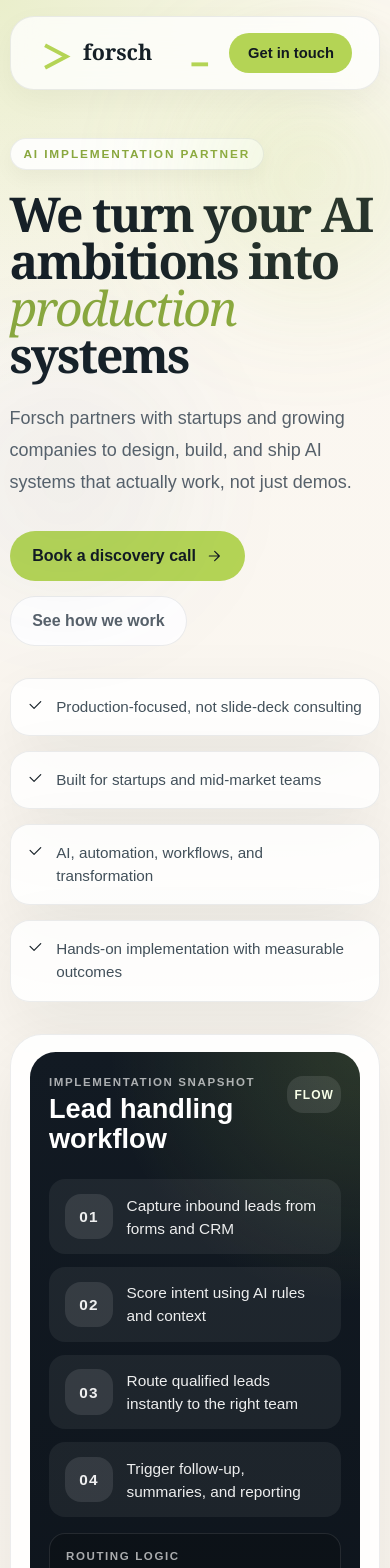
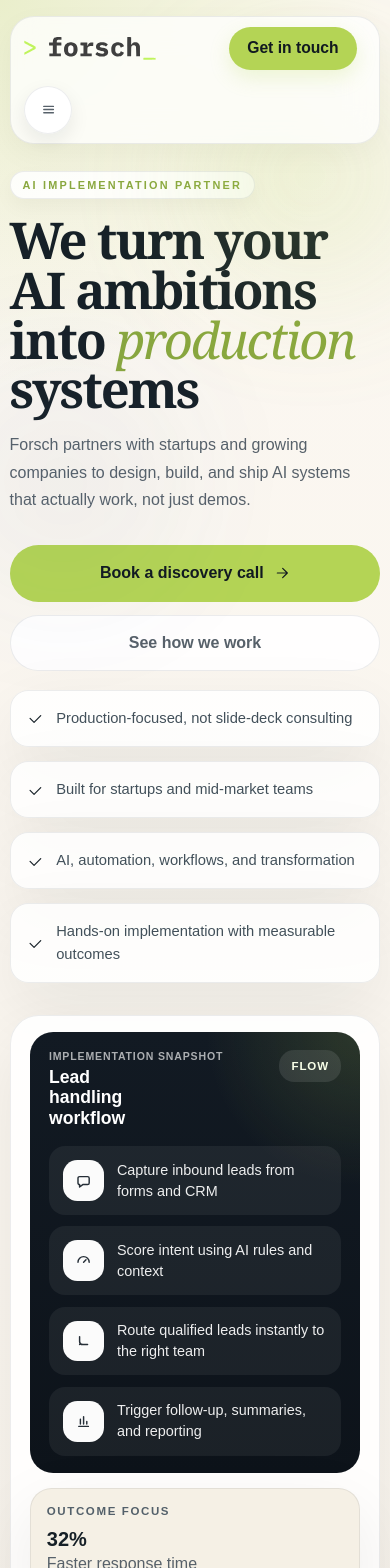
Before and after one commit to viggneshk/forsch, a Next.js app: page / in a window 390 px wide. Shown: the top 1568 px of the page. Built offline with nearby package versions, Linux system fonts and the light colour scheme.

Commit message:
Refine mobile layout and navigation

```diff
--- a/app/globals.css
+++ b/app/globals.css
@@ -107,7 +107,41 @@ aside {
 
 .logo {
   width: auto;
-  height: 2.2rem;
+  height: 1.2rem;
+  object-fit: contain;
+}
+
+.brand {
+  display: inline-flex;
+  align-items: center;
+  flex: 0 0 auto;
+}
+
+.mobile-menu-button {
+  display: none;
+  align-items: center;
+  justify-content: center;
+  width: 3rem;
+  height: 3rem;
+  border: 1px solid var(--border);
+  border-radius: 999px;
+  background: rgba(255, 255, 255, 0.96);
+  color: var(--muted);
+  box-shadow: 0 8px 20px rgba(15, 22, 29, 0.08);
+}
+
+.mobile-header-cta,
+.mobile-menu-cta {
+  display: none;
+}
+
+.menu-icon {
+  width: 1.2rem;
+  height: 1.2rem;
+}
+
+.mobile-menu-panel {
+  display: none;
 }
 
 .desktop-nav {
@@ -335,6 +369,32 @@ aside {
   text-transform: uppercase;
 }
 
+.workflow-badge,
+.service-badge {
+  display: inline-flex;
+  align-items: center;
+  justify-content: center;
+  width: 3rem;
+  height: 3rem;
+  border-radius: 1rem;
+  flex: 0 0 auto;
+}
+
+.workflow-badge {
+  background: rgba(255, 255, 255, 0.98);
+  color: #252e37;
+}
+
+.service-badge {
+  background: #f7f4ed;
+  color: #29323a;
+}
+
+.service-icon {
+  width: 1.2rem;
+  height: 1.2rem;
+}
+
 .workflow-list {
   display: grid;
   gap: 0.8rem;
@@ -350,7 +410,7 @@ aside {
   background: rgba(255, 255, 255, 0.06);
 }
 
-.workflow-item span {
+.workflow-item > span:last-child {
   color: rgba(255, 255, 255, 0.92);
   font-size: 0.96rem;
   line-height: 1.5;
@@ -488,18 +548,6 @@ aside {
   padding: 1.5rem;
 }
 
-.card-chip {
-  display: inline-flex;
-  padding: 0.4rem 0.7rem;
-  border-radius: 999px;
-  background: #eef4db;
-  color: #6d862f;
-  text-transform: uppercase;
-  letter-spacing: 0.12em;
-  font-size: 0.72rem;
-  font-weight: 700;
-}
-
 .info-card h3,
 .use-case-card {
   margin: 1rem 0 0;
@@ -604,13 +652,84 @@ aside {
   }
 
   .site-header {
+    top: 0.8rem;
+    min-height: 4.1rem;
+    margin-bottom: 1.25rem;
+    padding: 0.6rem 0.85rem;
+    align-items: center;
+    justify-content: space-between;
     flex-wrap: wrap;
-    justify-content: center;
     border-radius: 1.5rem;
+  }
+
+  .logo {
+    height: 1.45rem;
+  }
+
+  .brand {
+    min-width: 0;
+    max-width: calc(100% - 4rem);
   }
 
   .desktop-nav {
     display: none;
+  }
+
+  .site-header > .button {
+    display: none;
+  }
+
+  .mobile-header-cta {
+    display: inline-flex;
+    align-items: center;
+    justify-content: center;
+    min-height: 2.7rem;
+    padding: 0.75rem 1.15rem;
+    border-radius: 999px;
+    background: var(--accent);
+    color: #111920;
+    font-size: 0.98rem;
+    font-weight: 700;
+    margin-left: auto;
+    margin-right: 0.55rem;
+    box-shadow: 0 8px 20px rgba(180, 212, 85, 0.22);
+  }
+
+  .mobile-menu-button {
+    display: inline-flex;
+  }
+
+  .site-header.mobile-menu-open {
+    padding-bottom: 1rem;
+  }
+
+  .mobile-menu-panel {
+    display: block;
+    width: 100%;
+    margin-top: 0.75rem;
+    padding: 1.2rem;
+    border: 1px solid var(--border);
+    border-radius: 1.6rem;
+    background: rgba(255, 255, 255, 0.95);
+    box-shadow: 0 12px 30px rgba(15, 22, 29, 0.06);
+  }
+
+  .mobile-nav {
+    display: grid;
+    gap: 1.65rem;
+  }
+
+  .mobile-nav a {
+    color: #3d4953;
+    font-size: 1.05rem;
+    line-height: 1.4;
+  }
+
+  .mobile-menu-cta {
+    display: inline-flex;
+    width: 100%;
+    margin-top: 1.7rem;
+    min-height: 3.3rem;
   }
 
   .proof-grid,
@@ -625,6 +744,104 @@ aside {
 
   .hero-copy h1 {
     max-width: 100%;
+    font-size: clamp(2.8rem, 13vw, 3.95rem);
+    line-height: 0.98;
+  }
+
+  .hero-copy {
+    padding-top: 0.4rem;
+  }
+
+  .eyebrow {
+    margin-bottom: 1rem;
+    padding: 0.45rem 0.75rem;
+    letter-spacing: 0.2em;
+    font-size: 0.68rem;
+  }
+
+  .lead {
+    margin-top: 1.1rem;
+    font-size: 1rem;
+    line-height: 1.7;
+  }
+
+  .hero-actions {
+    gap: 0.8rem;
+  }
+
+  .hero-actions .button {
+    width: 100%;
+    min-height: 3.55rem;
+    font-size: 1rem;
+  }
+
+  .proof-grid {
+    margin-top: 1.15rem;
+  }
+
+  .proof-card {
+    align-items: center;
+    padding: 1rem 1rem 1rem;
+    border-radius: 1.15rem;
+  }
+
+  .proof-card span {
+    font-size: 0.92rem;
+  }
+
+  .hero-panel {
+    padding: 1rem;
+    border-radius: 1.8rem;
+  }
+
+  .hero-panel-dark {
+    padding: 1.1rem;
+    border-radius: 1.45rem;
+  }
+
+  .panel-head h2 {
+    font-size: 1.1rem;
+    line-height: 1.15;
+    max-width: 11ch;
+  }
+
+  .panel-head p {
+    font-size: 0.66rem;
+    letter-spacing: 0.08em;
+  }
+
+  .mini-icon {
+    min-width: 2.9rem;
+    padding: 0.65rem 0.75rem;
+    border-radius: 0.95rem;
+    font-size: 0.72rem;
+  }
+
+  .workflow-list {
+    gap: 0.7rem;
+    margin-top: 1.15rem;
+  }
+
+  .workflow-item {
+    gap: 0.8rem;
+    padding: 0.85rem 0.9rem;
+    border-radius: 1rem;
+  }
+
+  .workflow-item > span:last-child {
+    font-size: 0.9rem;
+    line-height: 1.45;
+  }
+
+  .workflow-badge,
+  .service-badge {
+    width: 2.55rem;
+    height: 2.55rem;
+    border-radius: 0.9rem;
+  }
+
+  .code-grid {
+    display: none;
   }
 
   .intro-band,
@@ -635,9 +852,119 @@ aside {
     padding-right: 1.2rem;
   }
 
+  .metric-grid {
+    margin-top: 0.9rem;
+    gap: 0.8rem;
+  }
+
+  .metric-card {
+    padding: 1rem;
+    border-radius: 1.35rem;
+  }
+
+  .metric-card strong {
+    margin-top: 0.8rem;
+    font-size: 1.25rem;
+  }
+
+  .metric-card strong.metric-phrase {
+    font-size: 0.95rem !important;
+  }
+
+  .stats-band {
+    margin-top: 1.5rem;
+    padding: 0;
+    gap: 0.8rem;
+    background: transparent;
+    border: 0;
+    box-shadow: none;
+  }
+
+  .stat-card {
+    padding: 1.2rem;
+    border: 1px solid var(--border);
+    border-radius: 1.5rem;
+    background: rgba(255, 255, 255, 0.9);
+    box-shadow: 0 10px 30px rgba(15, 22, 29, 0.05);
+  }
+
+  .stat-card strong {
+    font-size: 2rem;
+  }
+
+  .intro-band,
+  .section-block,
+  .cta-section {
+    margin-top: 2.6rem;
+  }
+
+  .intro-band {
+    padding: 1.5rem;
+    border-radius: 1.8rem;
+  }
+
+  .intro-band h2,
+  .section-heading h2,
+  .cta-card h2 {
+    font-size: clamp(2.1rem, 11vw, 3rem);
+    line-height: 1.03;
+  }
+
+  .section-heading p,
+  .intro-band p {
+    font-size: 1rem;
+    line-height: 1.75;
+  }
+
+  .section-heading-split {
+    gap: 0.5rem;
+  }
+
+  .info-card,
+  .use-case-card {
+    padding: 1.35rem;
+    border-radius: 1.5rem;
+  }
+
+  .info-card h3 {
+    margin-top: 1rem;
+    font-size: 1.05rem;
+  }
+
+  .info-card p,
+  .use-case-card {
+    font-size: 0.98rem;
+    line-height: 1.7;
+  }
+
+  .step-number {
+    font-size: 2.5rem;
+  }
+
+  .use-case-card {
+    padding-top: 1rem;
+    padding-bottom: 1rem;
+    border-radius: 999px;
+    font-size: 0.94rem;
+  }
+
+  .cta-card {
+    padding-top: 2.6rem;
+    padding-bottom: 2.6rem;
+    border-radius: 2rem;
+  }
+
+  .cta-card .button {
+    width: auto;
+    min-width: 15rem;
+  }
+
   .site-footer {
     flex-direction: column;
     align-items: flex-start;
+    gap: 0.5rem;
+    padding-top: 1.5rem;
+    margin-top: 1.8rem;
   }
 
   .site-footer div {
--- a/app/page.js
+++ b/app/page.js
@@ -1,17 +1,33 @@
+"use client";
+
+import Image from "next/image";
+import { useState } from "react";
+
+const workflowSteps = [
+  { title: "Capture inbound leads from forms and CRM", icon: "chat" },
+  { title: "Score intent using AI rules and context", icon: "gauge" },
+  { title: "Route qualified leads instantly to the right team", icon: "route" },
+  { title: "Trigger follow-up, summaries, and reporting", icon: "chart" }
+];
+
 const services = [
   {
+    icon: "spark",
     title: "AI Strategy and Scoping",
     text: "Identify the highest-leverage AI opportunities, define the architecture, and turn ambition into a buildable roadmap."
   },
   {
+    icon: "bot",
     title: "Custom AI Development",
     text: "Build copilots, agents, internal tools, and AI-enabled product features tailored to your workflows and data."
   },
   {
+    icon: "shield",
     title: "Production Deployment",
     text: "Ship with observability, human review steps, safeguards, and documentation so your team can run it with confidence."
   },
   {
+    icon: "flow",
     title: "Workflow Automation",
     text: "Connect systems, approvals, and data flows to remove manual work and improve speed across the business."
   }
@@ -75,40 +91,6 @@ const jsonLd = {
   ]
 };
 
-function ForschLogo() {
-  return (
-    <svg
-      width="180"
-      height="36"
-      viewBox="0 0 360 72"
-      fill="none"
-      xmlns="http://www.w3.org/2000/svg"
-      className="logo"
-      aria-label="Forsch"
-      role="img"
-    >
-      <path
-        d="M18 21L58 42L18 63"
-        stroke="#b4d455"
-        strokeWidth="8"
-        strokeLinecap="square"
-        strokeLinejoin="miter"
-      />
-      <text
-        x="92"
-        y="50"
-        fill="#162027"
-        fontFamily="Georgia, Times New Roman, serif"
-        fontSize="44"
-        fontWeight="700"
-      >
-        forsch
-      </text>
-      <rect x="314" y="54" width="34" height="8" fill="#b4d455" />
-    </svg>
-  );
-}
-
 function ArrowIcon() {
   return (
     <svg viewBox="0 0 24 24" aria-hidden="true" className="icon">
@@ -139,11 +121,101 @@ function CheckIcon() {
   );
 }
 
-function MiniIcon({ children }) {
-  return <span className="mini-icon">{children}</span>;
+function MenuIcon() {
+  return (
+    <svg viewBox="0 0 24 24" aria-hidden="true" className="menu-icon">
+      <path
+        d="M6 8h12M6 12h12M6 16h12"
+        fill="none"
+        stroke="currentColor"
+        strokeLinecap="round"
+        strokeWidth="1.8"
+      />
+    </svg>
+  );
+}
+
+function CloseIcon() {
+  return (
+    <svg viewBox="0 0 24 24" aria-hidden="true" className="menu-icon">
+      <path
+        d="M7 7l10 10M17 7 7 17"
+        fill="none"
+        stroke="currentColor"
+        strokeLinecap="round"
+        strokeWidth="1.8"
+      />
+    </svg>
+  );
+}
+
+function ServiceIcon({ type }) {
+  if (type === "spark") {
+    return (
+      <svg viewBox="0 0 24 24" aria-hidden="true" className="service-icon">
+        <path d="M12 3 14 9l6 3-6 3-2 6-2-6-6-3 6-3 2-6Z" fill="none" stroke="currentColor" strokeWidth="1.8" strokeLinejoin="round" />
+      </svg>
+    );
+  }
+
+  if (type === "bot") {
+    return (
+      <svg viewBox="0 0 24 24" aria-hidden="true" className="service-icon">
+        <path d="M12 4v3M8 7h8a3 3 0 0 1 3 3v5a3 3 0 0 1-3 3H8a3 3 0 0 1-3-3v-5a3 3 0 0 1 3-3Zm2 5h.01M14 12h.01M9 18v2M15 18v2" fill="none" stroke="currentColor" strokeLinecap="round" strokeLinejoin="round" strokeWidth="1.8" />
+      </svg>
+    );
+  }
+
+  if (type === "shield") {
+    return (
+      <svg viewBox="0 0 24 24" aria-hidden="true" className="service-icon">
+        <path d="M12 3 19 6v5c0 4.5-2.5 7.7-7 10-4.5-2.3-7-5.5-7-10V6l7-3Z" fill="none" stroke="currentColor" strokeLinecap="round" strokeLinejoin="round" strokeWidth="1.8" />
+      </svg>
+    );
+  }
+
+  return (
+    <svg viewBox="0 0 24 24" aria-hidden="true" className="service-icon">
+      <path d="M7 7h4v4H7zM13 13h4v4h-4zM14 10l3-3M10 14l-3 3" fill="none" stroke="currentColor" strokeLinecap="round" strokeLinejoin="round" strokeWidth="1.8" />
+    </svg>
+  );
+}
+
+function WorkflowIcon({ type }) {
+  if (type === "chat") {
+    return (
+      <svg viewBox="0 0 24 24" aria-hidden="true" className="service-icon">
+        <path d="M7 7h10a2 2 0 0 1 2 2v6a2 2 0 0 1-2 2h-6l-4 3v-3H7a2 2 0 0 1-2-2V9a2 2 0 0 1 2-2Z" fill="none" stroke="currentColor" strokeLinecap="round" strokeLinejoin="round" strokeWidth="1.8" />
+      </svg>
+    );
+  }
+
+  if (type === "gauge") {
+    return (
+      <svg viewBox="0 0 24 24" aria-hidden="true" className="service-icon">
+        <path d="M5 14a7 7 0 1 1 14 0M12 14l3-3" fill="none" stroke="currentColor" strokeLinecap="round" strokeLinejoin="round" strokeWidth="1.8" />
+      </svg>
+    );
+  }
+
+  if (type === "route") {
+    return (
+      <svg viewBox="0 0 24 24" aria-hidden="true" className="service-icon">
+        <path d="M7 7h.01M17 17h.01M7 17h.01M7 7v6a4 4 0 0 0 4 4h6" fill="none" stroke="currentColor" strokeLinecap="round" strokeLinejoin="round" strokeWidth="1.8" />
+      </svg>
+    );
+  }
+
+  return (
+    <svg viewBox="0 0 24 24" aria-hidden="true" className="service-icon">
+      <path d="M6 18h12M8 15V9M12 15V6M16 15v-3" fill="none" stroke="currentColor" strokeLinecap="round" strokeLinejoin="round" strokeWidth="1.8" />
+    </svg>
+  );
 }
 
 export default function HomePage() {
+  const [isMobileMenuOpen, setIsMobileMenuOpen] = useState(false);
+
   return (
     <main className="page-shell">
       <script
@@ -155,9 +227,16 @@ export default function HomePage() {
       <div className="bg-orb orb-two" aria-hidden="true" />
 
       <div className="container">
-        <header className="site-header">
+        <header className={`site-header${isMobileMenuOpen ? " mobile-menu-open" : ""}`}>
           <a href="#top" className="brand" aria-label="Forsch home">
-            <ForschLogo />
+            <Image
+              src="/forsch.svg"
+              alt="Forsch"
+              width={1408}
+              height={768}
+              priority
+              className="logo"
+            />
           </a>
 
           <nav className="desktop-nav" aria-label="Primary">
@@ -170,6 +249,50 @@ export default function HomePage() {
           <a className="button button-primary button-small" href="mailto:hello@forsch.io">
             Get in touch
           </a>
+
+          <a
+            className="mobile-header-cta"
+            href="mailto:hello@forsch.io"
+            onClick={() => setIsMobileMenuOpen(false)}
+          >
+            Get in touch
+          </a>
+
+          <button
+            className="mobile-menu-button"
+            type="button"
+            aria-label={isMobileMenuOpen ? "Close navigation menu" : "Open navigation menu"}
+            aria-expanded={isMobileMenuOpen}
+            aria-controls="mobile-navigation-panel"
+            onClick={() => setIsMobileMenuOpen((open) => !open)}
+          >
+            {isMobileMenuOpen ? <CloseIcon /> : <MenuIcon />}
+          </button>
+
+          {isMobileMenuOpen ? (
+            <div id="mobile-navigation-panel" className="mobile-menu-panel">
+              <nav className="mobile-nav" aria-label="Mobile">
+                <a href="#services" onClick={() => setIsMobileMenuOpen(false)}>
+                  Services
+                </a>
+                <a href="#process" onClick={() => setIsMobileMenuOpen(false)}>
+                  Process
+                </a>
+                <a href="#contact" onClick={() => setIsMobileMenuOpen(false)}>
+                  Contact
+                </a>
+              </nav>
+
+              <a
+                className="button button-primary mobile-menu-cta"
+                href="mailto:hello@forsch.io?subject=Discovery%20Call"
+                onClick={() => setIsMobileMenuOpen(false)}
+              >
+                Book a discovery call
+                <ArrowIcon />
+              </a>
+            </div>
+          ) : null}
         </header>
 
         <section id="top" className="hero-grid">
@@ -210,26 +333,18 @@ export default function HomePage() {
                   <p>Implementation snapshot</p>
                   <h2>Lead handling workflow</h2>
                 </div>
-                <MiniIcon>Flow</MiniIcon>
+                <span className="mini-icon">Flow</span>
               </div>
 
               <div className="workflow-list">
-                <div className="workflow-item">
-                  <MiniIcon>01</MiniIcon>
-                  <span>Capture inbound leads from forms and CRM</span>
-                </div>
-                <div className="workflow-item">
-                  <MiniIcon>02</MiniIcon>
-                  <span>Score intent using AI rules and context</span>
-                </div>
-                <div className="workflow-item">
-                  <MiniIcon>03</MiniIcon>
-                  <span>Route qualified leads instantly to the right team</span>
-                </div>
-                <div className="workflow-item">
-                  <MiniIcon>04</MiniIcon>
-                  <span>Trigger follow-up, summaries, and reporting</span>
-                </div>
+                {workflowSteps.map((step) => (
+                  <div key={step.title} className="workflow-item">
+                    <span className="workflow-badge">
+                      <WorkflowIcon type={step.icon} />
+                    </span>
+                    <span>{step.title}</span>
+                  </div>
+                ))}
               </div>
 
               <div className="code-grid">
@@ -283,7 +398,9 @@ export default function HomePage() {
           <div className="card-grid services-grid">
             {services.map((service) => (
               <article key={service.title} className="info-card">
-                <span className="card-chip">Service</span>
+                <span className="service-badge">
+                  <ServiceIcon type={service.icon} />
+                </span>
                 <h3>{service.title}</h3>
                 <p>{service.text}</p>
               </article>
```
Also changed, not shown: public/forsch.svg (added), 1 other file (tests, documents, lock files or other folders).
